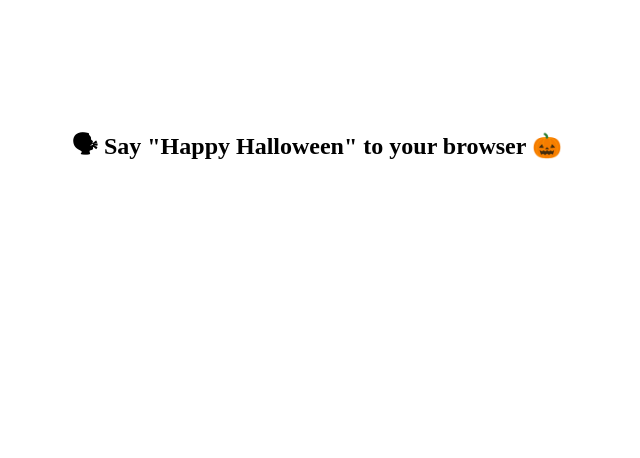
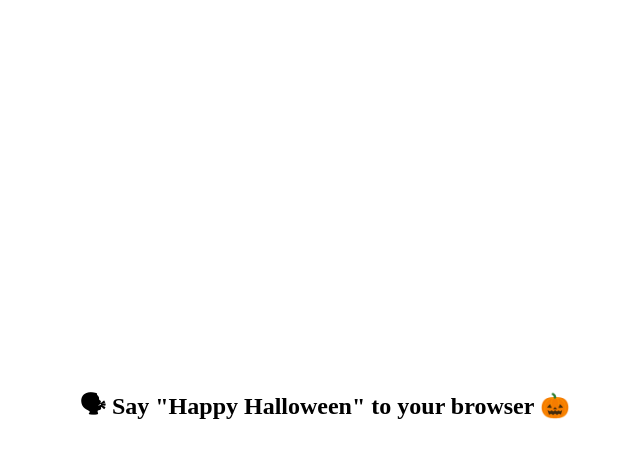
Before and after one commit to WeiChiaChang/happy-halloween, a website: page index.html in a window 1280 px wide. Shown: the whole page, without its empty margins (323-963 px from the left). Drawn offline with nearby package versions, Linux system fonts and the light colour scheme.

Commit message:
🎨 Style: css styling addon

```diff
--- a/scripts/main.js
+++ b/scripts/main.js
@@ -166,7 +166,7 @@ recognition.onresult = function (event) {
         sound.play();
         setTimeout(function (){
           sound.pause();
-        }, 10000);
+        }, 12000);
       }, false);
 
       hatghost_trigger(hatghost_data)
--- a/styles/main.css
+++ b/styles/main.css
@@ -1,3 +1,12 @@
+html, body {
+  width: 100%;
+  height: 100%;
+}
+
+body {
+  display: flex;
+}
+
 p {
   color: #444;
 }
@@ -7,6 +16,9 @@ p {
   margin: 0 auto;
   padding: 100px 50px;
   text-align: center;
+  display: flex;
+  justify-content: center;
+  align-items: center;
 }
 
 .no-browser-support {
```
Also changed, not shown: dist/.shas.json, dist/scripts/main.js, dist/scripts/main.src.js, dist/styles/main.css, dist/styles/main.src.css, 2 other files.
